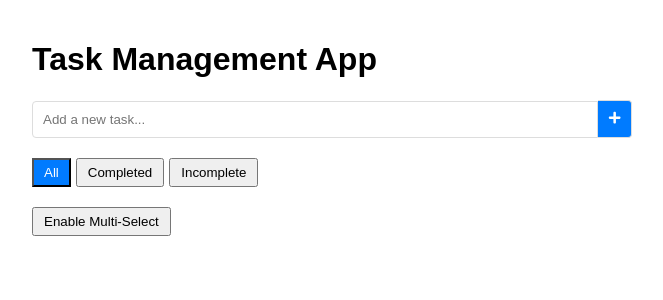
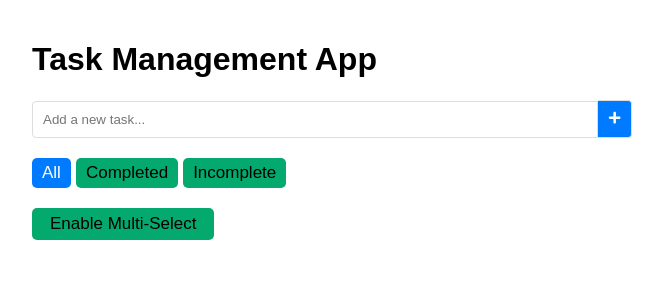
Before and after one commit to anshi-the-coder/TaskMate, a React (Create React App) app: page / in a window 1280 px wide. Shown: the top 300 px of the page, without its empty margins (308-971 px from the left). Built offline with nearby package versions, Linux system fonts and the light colour scheme.

Commit message:
Some changes in Taskmate

```diff
--- a/src/App.css
+++ b/src/App.css
@@ -45,10 +45,6 @@
   margin: 20px 0;
 }
 
-.multi-select button {
-  margin-right: 5px;
-  padding: 5px 10px;
-}
 
 .task-list {
   list-style: none;
@@ -114,3 +110,18 @@
   align-items: center;
   width: 100%;
 }
+.btn{
+      background-color: #04AA6D;
+    border-radius: 5px;
+    font-size: 17px;
+    font-family: 'Source Sans Pro', sans-serif;
+    padding: 6px 18px;
+    outline: none;
+    border: 0px;
+    cursor: pointer;
+    margin-right: 5px;
+}
+
+.cancel{
+  background-color: rgb(218, 84, 84);
+}
--- a/src/App.js
+++ b/src/App.js
@@ -136,19 +136,19 @@ const App = () => {
       <div className="filters">
         <button
           onClick={() => setFilter("all")}
-          className={filter === "all" ? "active" : ""}
+          className={filter === "all" ? "active btn" : "btn"}
         >
           All
         </button>
         <button
           onClick={() => setFilter("completed")}
-          className={filter === "completed" ? "active" : ""}
+          className={filter === "completed" ? "btn active" : "btn"}
         >
           Completed
         </button>
         <button
           onClick={() => setFilter("incomplete")}
-          className={filter === "incomplete" ? "active" : ""}
+          className={filter === "incomplete" ?  "btn active" : "btn"}
         >
           Incomplete
         </button>
@@ -156,7 +156,7 @@ const App = () => {
 
       {/* Multi-Select Section */}
       <div className="multi-select">
-        <button onClick={() => setMultiSelect(!multiSelect)}>
+        <button className={`btn ${multiSelect?"cancel":""}`} onClick={() => setMultiSelect(!multiSelect)}>
           {multiSelect ? "Cancel Multi-Select" : "Enable Multi-Select"}
         </button>
         {multiSelect && (
```
